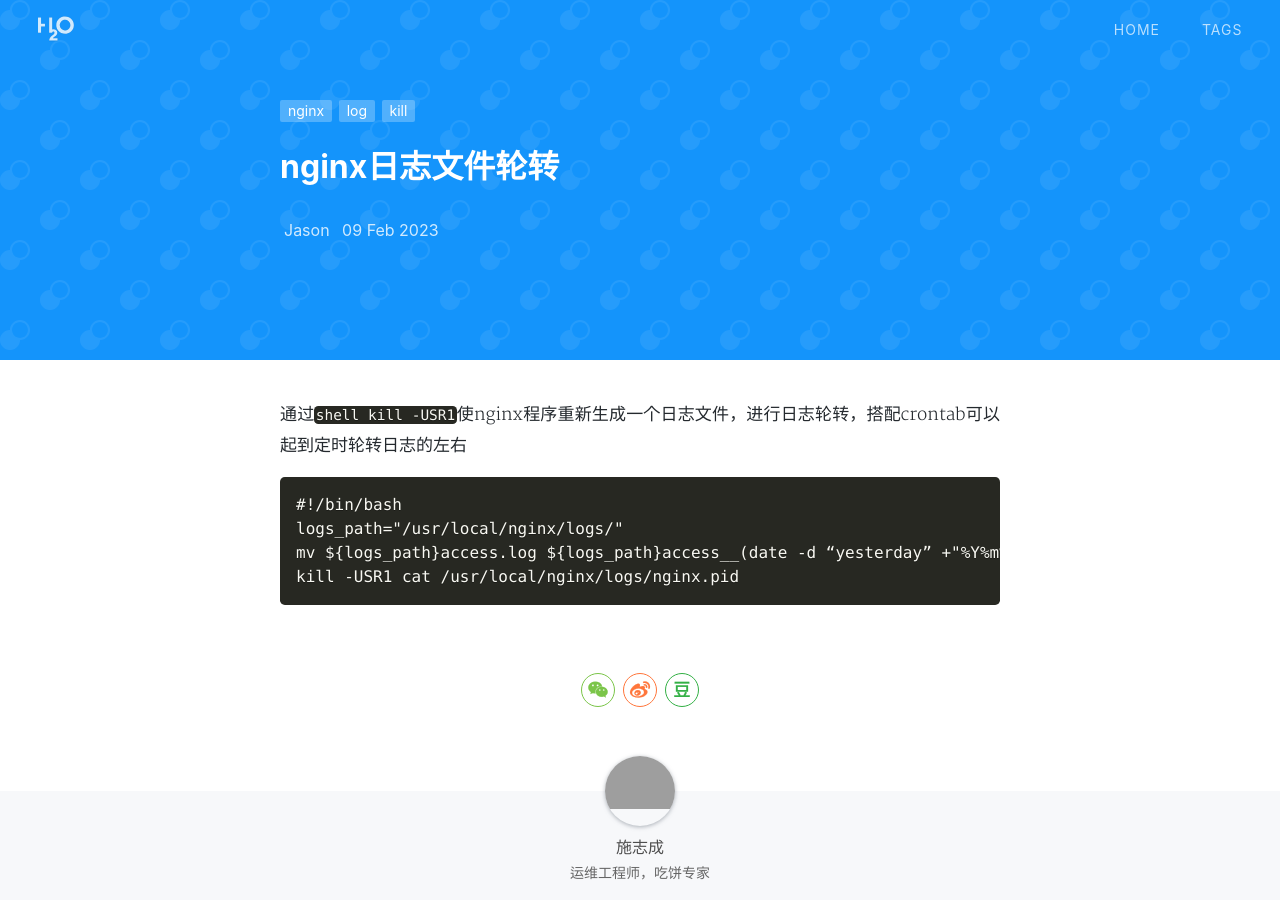
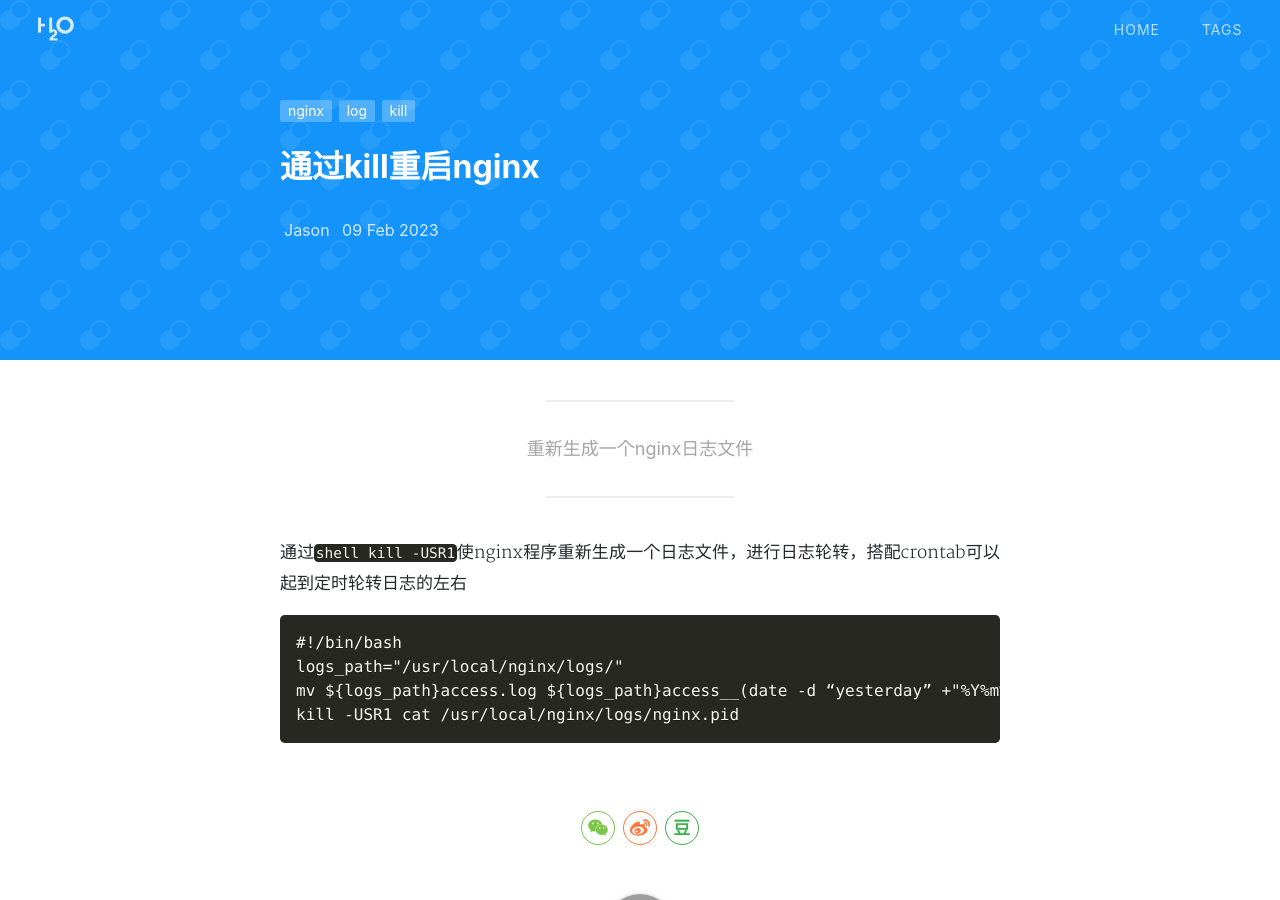
Before and after one commit to zcsee/zcsee.github.io, a Jekyll site: the page built from _posts/2023-02-09-nginx日志轮转.md, in a window 1280 px wide and 900 px high. Built offline with Jekyll 4.4.1, drawn with Linux system fonts in a browser that asks for light colours; nearby versions of some CDN libraries; a style sheet for code colours, icons or effects is not loaded; grey boxes are pictures that could not be loaded.

```diff
--- a/_posts/2023-02-09-nginx日志轮转.md
+++ b/_posts/2023-02-09-nginx日志轮转.md
@@ -1,7 +1,7 @@
 ---
 layout: post
-title: 'nginx日志文件轮转'
-# subtitle: '通过shell脚本，进行redis批量迁移'
+title: '通过kill重启nginx'
+subtitle: '重新生成一个nginx日志文件'
 date: 2023-02-09
 categories: nginx
 author: Jason
```
Also changed, not shown: _posts/2023-02-09-k3s更改数据存放位置.md (+1 -1 lines).
